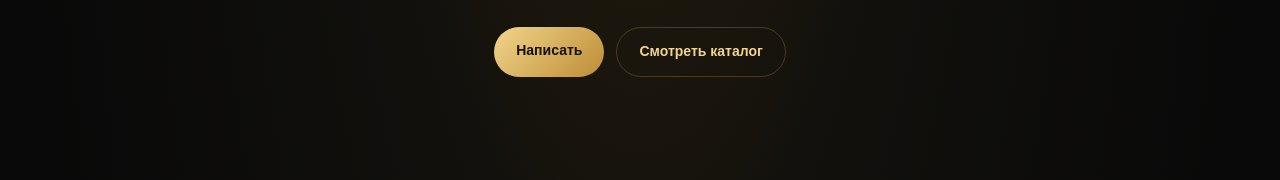
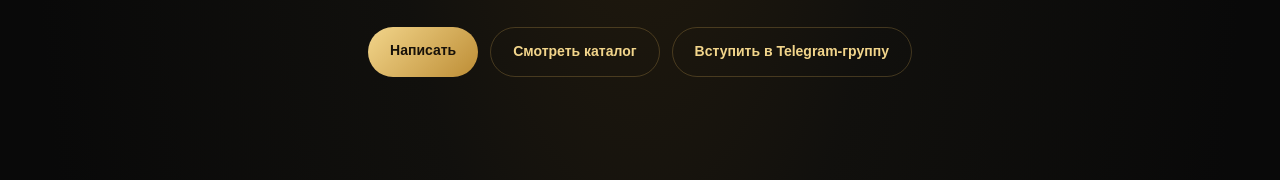
Before and after one commit to znakomstva-online01/znakomstva-moskva, a plain HTML site: page index.html in a window 1280 px wide. Shown: the part 431-611 px from the top of the page. Drawn offline with Linux system fonts and the light colour scheme.

Commit message:
Update index.html

```diff
--- a/index.html
+++ b/index.html
@@ -54,7 +54,11 @@ footer{border-top:1px solid var(--line);padding:28px 0 40px;color:#898273;font-s
 <div class="eyebrow">Москва • каталог услуг</div>
 <h1>Твой круг общения.<br><span>Твои возможности.</span></h1>
 <p class="lead">Выбирай подходящий раздел, знакомься с предложениями и уточняй детали в Telegram.</p>
-<div class="actions"><a class="btn primary" href="https://t.me/sokk7772">Написать</a><a class="btn secondary" href="#profiles">Смотреть каталог</a></div>
+<div class="actions">
+<a class="btn primary" href="https://t.me/sokk7772">Написать</a>
+<a class="btn secondary" href="#profiles">Смотреть каталог</a>
+<a class="btn secondary" href="https://t.me/+30VESeuUIL0xOWZi" target="_blank" rel="noopener noreferrer">Вступить в Telegram-группу</a>
+</div>
 </div>
 <section class="wrap" id="profiles">
 <div class="section-head"><div><div class="kicker">Раздел 01</div><h2>Девушки</h2></div><div class="note">Главный раздел каталога</div></div>
```
